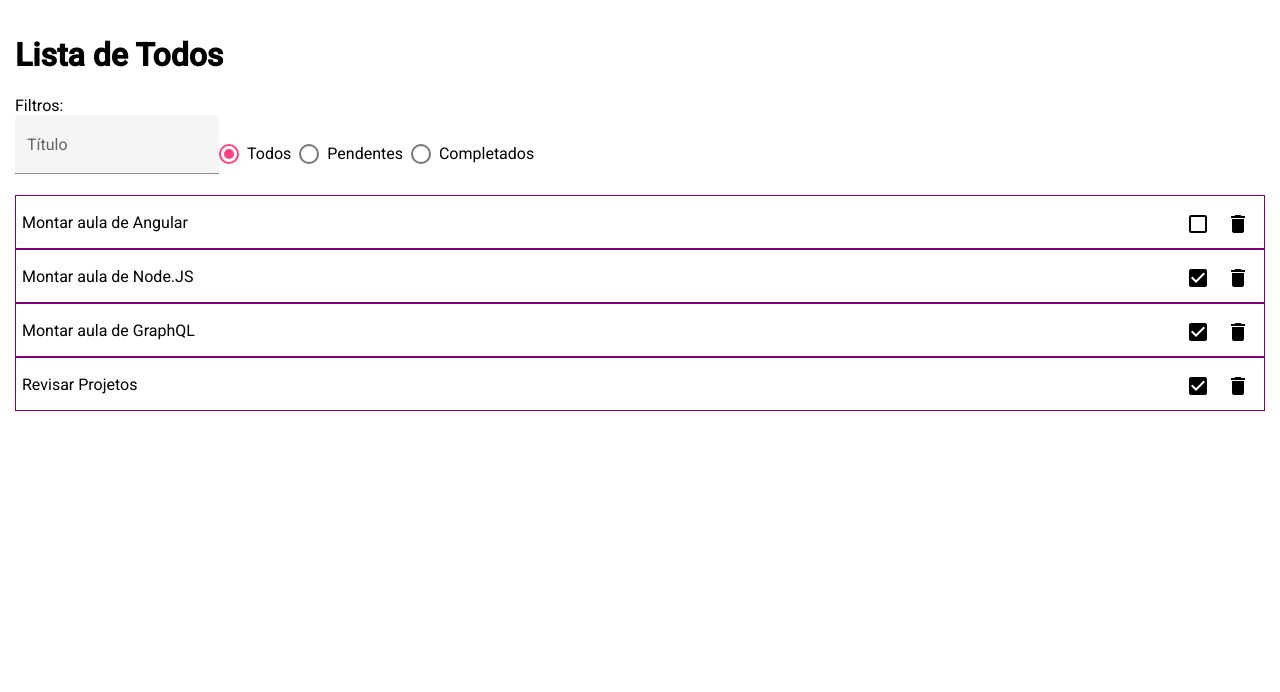
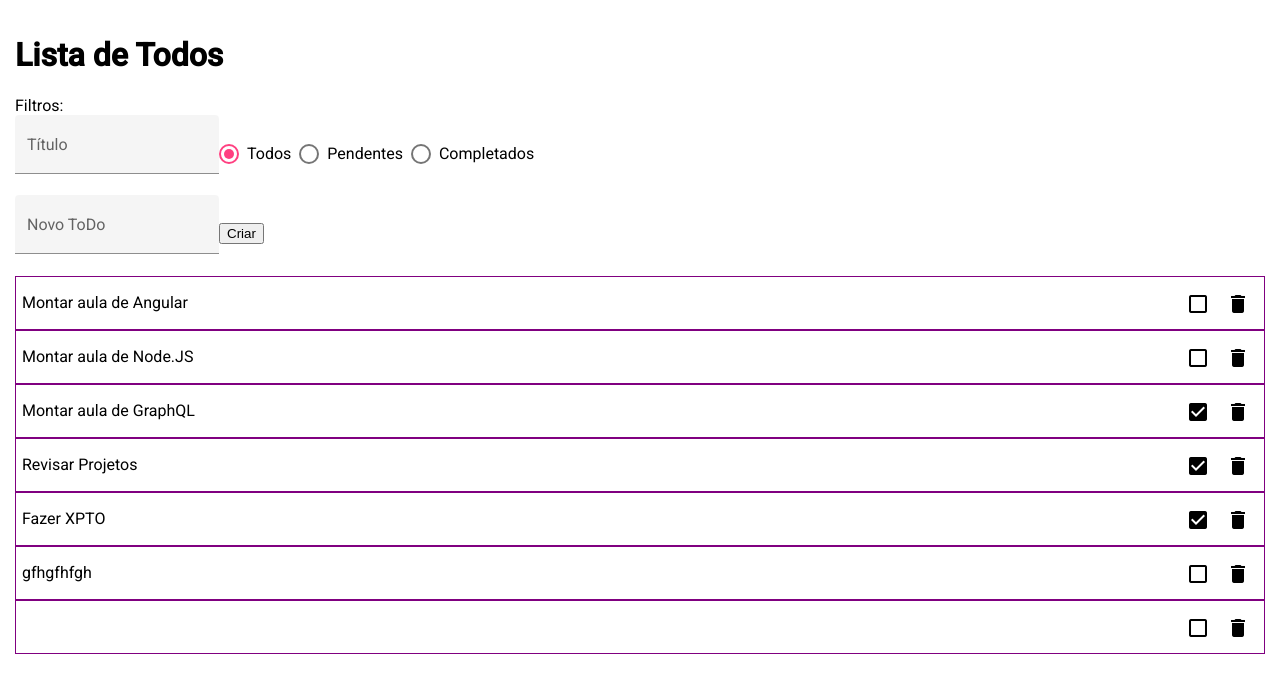
Before and after one commit to alanjhonnes/devschool-padrao-arquitetura-angular, an Angular app: page /todos in a window 1280 px wide. Shown: the top 692 px of the page. Built offline with nearby package versions, Linux system fonts and the light colour scheme; data requests are answered from the project's data file.

Commit message:
feat: novos exemplos

```diff
--- a/db.json
+++ b/db.json
@@ -8,7 +8,7 @@
     {
       "id": "2",
       "title": "Montar aula de Node.JS",
-      "isCompleted": true
+      "isCompleted": false
     },
     {
       "id": "3",
@@ -19,6 +19,21 @@
       "id": "4",
       "title": "Revisar Projetos",
       "isCompleted": true
+    },
+    {
+      "id": "2d5f6c95-5f41-46c1-a3f6-98a82e7cb580",
+      "title": "Fazer XPTO",
+      "isCompleted": true
+    },
+    {
+      "id": "e7f401d8-73f9-446e-af3d-0db32be0bb01",
+      "title": "gfhgfhfgh",
+      "isCompleted": false
+    },
+    {
+      "id": "1dede4dd-f5a0-448a-aae9-cc19591ddc3d",
+      "title": null,
+      "isCompleted": false
     }
   ]
 }
--- a/package.json
+++ b/package.json
@@ -21,6 +21,7 @@
     "@angular/platform-browser": "~13.0.0",
     "@angular/platform-browser-dynamic": "~13.0.0",
     "@angular/router": "~13.0.0",
+    "@types/uuid": "^8.3.1",
     "rxjs": "~6.6.0",
     "tslib": "^2.3.0",
     "uuid": "^8.3.2",
--- a/src/app/features/todos/pages/todos-page/todos-page.component.html
+++ b/src/app/features/todos/pages/todos-page/todos-page.component.html
@@ -14,6 +14,12 @@
   </mat-radio-group>
 </form>
 
+<mat-form-field appearance="fill">
+  <mat-label>Novo ToDo</mat-label>
+  <input matInput [formControl]="newTodoControl">
+</mat-form-field>
+<button mat-border-button color="primary" (click)="createTodo()">Criar</button>
+
 <ng-container *ngIf="filteredTodos$ | async as todos">
   <app-todo-list [todos]="todos" (todoDelete)="onTodoDeleted($event)" (todoToggle)="onTodoToggled($event)"></app-todo-list>
 </ng-container>
--- a/src/app/features/todos/pages/todos-page/todos-page.component.ts
+++ b/src/app/features/todos/pages/todos-page/todos-page.component.ts
@@ -3,6 +3,7 @@ import { FormControl, FormGroup } from '@angular/forms';
 import { Observable } from 'rxjs';
 import { TodosFacadeService } from 'src/app/shared/facade/todos-facade.service';
 import { Todo } from 'src/app/shared/types/todo.type';
+import { v4 } from 'uuid';
 
 @Component({
   templateUrl: './todos-page.component.html',
@@ -18,7 +19,7 @@ export class TodosPageComponent implements OnInit {
     isCompleted: new FormControl(null),
   });
 
-
+  newTodoControl = new FormControl();
 
   constructor(private todosFacade: TodosFacadeService) { }
 
@@ -41,7 +42,26 @@ export class TodosPageComponent implements OnInit {
       ...todo,
       isCompleted: !todo.isCompleted,
     })
-    .subscribe();
+    .subscribe({
+      next: () => {
+        console.log('todo toggled',)
+      },
+      error: (error) => {
+        alert(error);
+      }
+    });
+  }
+
+  createTodo() {
+    this.todosFacade.addTodo({
+      id: v4(),
+      title: this.newTodoControl.value,
+      isCompleted: false,
+    })
+    .subscribe({
+      next: () => alert('Todo criado'),
+      error: (error) => alert(`erro: ${error}`),
+    });
   }
 
 }
--- a/src/app/shared/facade/todos-facade.service.ts
+++ b/src/app/shared/facade/todos-facade.service.ts
@@ -10,7 +10,7 @@ import { Todo } from '../types/todo.type';
 })
 export class TodosFacadeService {
 
-  allTodos$ = this.todosState
+  readonly allTodos$ = this.todosState
     .getState()
     .pipe(
       map(state => state.todos),
@@ -18,7 +18,7 @@ export class TodosFacadeService {
       shareReplay(1),
     )
 
-  filters$ = this.todosState
+  readonly filters$ = this.todosState
     .getState()
     .pipe(
       map((state) => state.filters),
@@ -26,7 +26,7 @@ export class TodosFacadeService {
       shareReplay(1),
     );
 
-  loading$ = this.todosState
+  readonly loading$ = this.todosState
     .getState()
     .pipe(
       map((state) => state.loading),
@@ -34,7 +34,7 @@ export class TodosFacadeService {
       shareReplay(1),
     );
 
-  filteredTodos$ = combineLatest([this.allTodos$, this.filters$])
+  readonly filteredTodos$ = combineLatest([this.allTodos$, this.filters$])
     .pipe(map(([todos, filters]) => {
       return todos.filter(todo => {
         if (filters.isCompleted !== null) {
@@ -71,6 +71,7 @@ export class TodosFacadeService {
               .getTodos()
               .pipe(tap((todos) => {
                 this.todosState.setTodos(todos);
+                this.todosState.setLoaded(true);
               }))
           }
         })
@@ -87,6 +88,7 @@ export class TodosFacadeService {
   }
 
   editTodo(todo: Todo): Observable<Todo> {
+    this.todosState.editTodo(todo);
     return this.todosApi.editTodo(todo)
       .pipe(
         tap((response) => {
```
Also changed, not shown: src/app/features/todos/components/todo-list/todo-list.component.html (+6 -1 lines), 2 other files (tests, documents, lock files or other folders).
